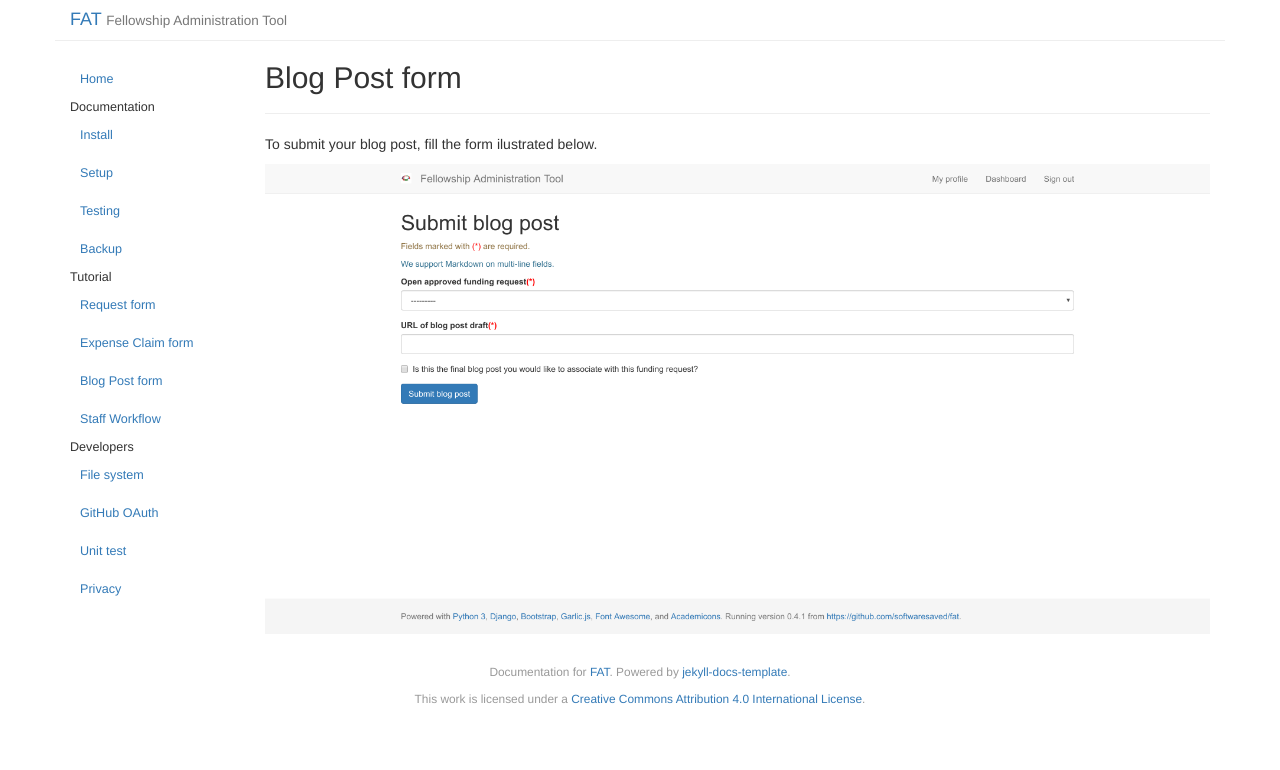
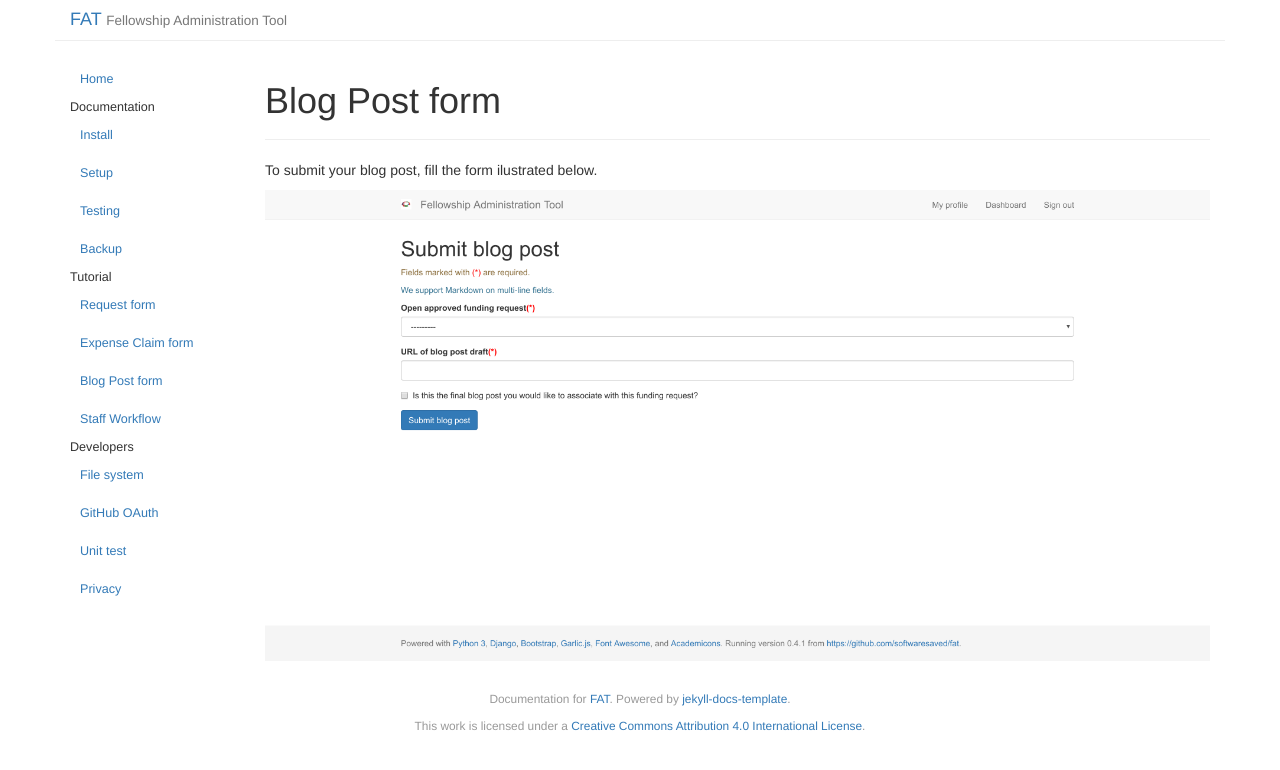
Before and after one commit to softwaresaved/lowfat, a Jekyll site: the page built from docs/_posts/2016-12-12-blog.md, in a window 1280 px wide. Shown: the top 770 px of the page. Built offline with Jekyll 4.4.1, drawn with Linux system fonts in a browser that asks for light colours.

Commit message:
Use H1 for page.title

```diff
--- a/docs/_layouts/page.html
+++ b/docs/_layouts/page.html
@@ -3,9 +3,9 @@ layout: default
 ---
 
 <div class="page-header">
-    <h2>{{ page.title }}
+    <h1>{{ page.title }}
         {% if page.subtitle %}<small>{{ page.subtitle }}</small>{% endif %}
-    </h2>
+    </h1>
 </div>
 
 {{ content }}
```
